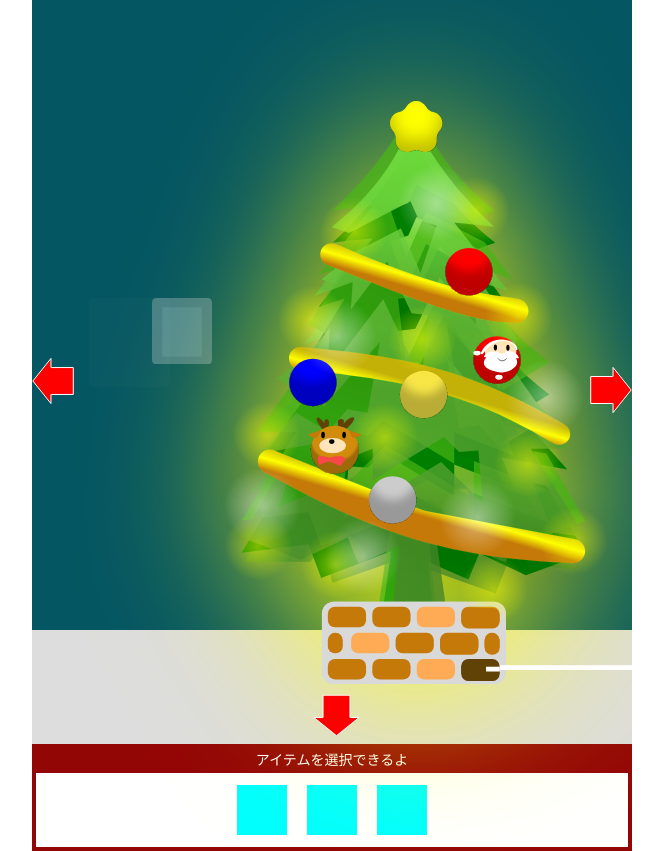
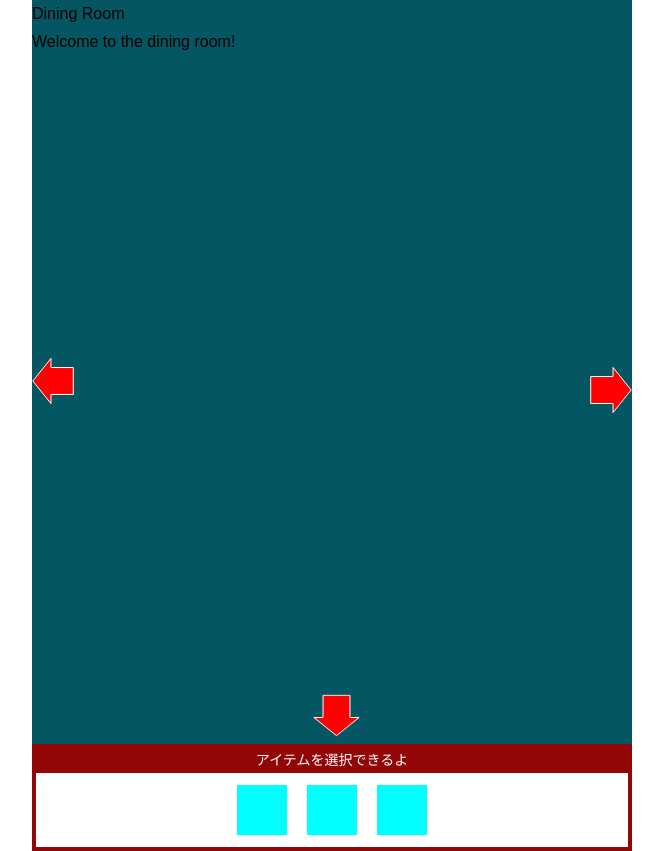
Before and after one commit to marimonon/advent2024_christmas, a React (Vite) app: page / in a window 1280 px wide. Shown: the whole page, without its empty margins (308-971 px from the left). Built offline with nearby package versions, Linux system fonts and the light colour scheme.

Commit message:
diningRoomのコンポーネント作成

```diff
--- a/src/components/Room.tsx
+++ b/src/components/Room.tsx
@@ -5,13 +5,15 @@ import React from "react"
 import StoveRoom from "./Rooms/StoveRoom"
 import Arrows from "./Arrows"
 import TreeRoom from "./Rooms/TreeRoom"
+import DiningRoom from "./Rooms/DiningRoom"
 
 const Room: React.FC = () => {
   return (
     <div css={roomCss}>
       <Arrows />
       {/* <StoveRoom /> */}
-      <TreeRoom />
+      {/* <TreeRoom /> */}
+      <DiningRoom />
     </div>
   )
 }
--- /dev/null
+++ b/src/components/Rooms/DiningRoom.tsx
@@ -0,0 +1,10 @@
+const DiningRoom: React.FC = () => {
+  return (
+    <div>
+      <h1>Dining Room</h1>
+      <p>Welcome to the dining room!</p>
+    </div>
+  )
+}
+
+export default DiningRoom
```
